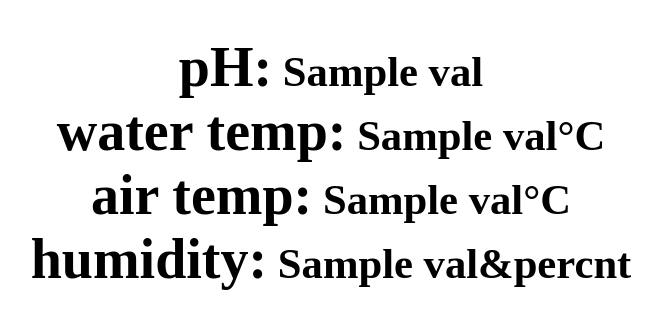
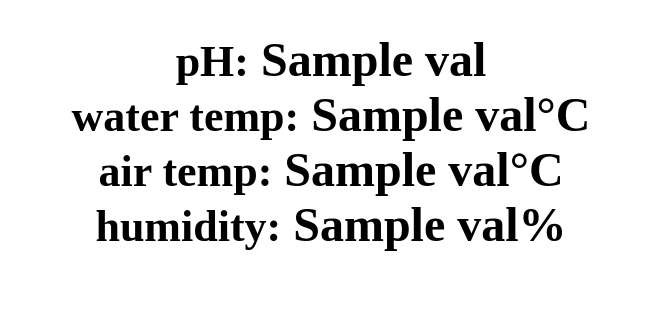
Before and after one commit to 1988kramer/hydro_system, a Python web app: template flask/templates/time.html in a window 1280 px wide. Shown: the top 329 px of the page, without its empty margins (309-971 px from the left). Run offline with Jinja, Linux system fonts and the light colour scheme; the template is opened without the code that fills it: most values are stand-ins (such as "Sample title", 1, 10 or a date in 2020).

Commit message:
debugging

```diff
--- a/flask/static/main2.css
+++ b/flask/static/main2.css
@@ -1,7 +1,7 @@
 h1 {
   color: black;
   text-align: center;
-  font-size: 44pt;
+  font-size: 36pt;
 }
 h2 {
   color: black;
--- a/flask/templates/time.html
+++ b/flask/templates/time.html
@@ -7,8 +7,8 @@
 
 <title>Hydro Dashboard</title>
 
-<h2><span style="font-size:56px">pH:</span> {{vals[0]}}<br>
-<span style="font-size:56px">water temp:</span> {{vals[1]}}&degC<br>
-<span style="font-size:56px">air temp:</span> {{vals[2]}}&degC<br>
-<span style="font-size:56px">humidity:</span> {{vals[3]}}&percnt</h2>
+<h1><span style="font-size:44px">pH:</span> {{vals[0]}}<br>
+	<span style="font-size:44px">water temp:</span> {{vals[1]}}&degC<br>
+	<span style="font-size:44px">air temp:</span> {{vals[2]}}&degC<br>
+	<span style="font-size:44px">humidity:</span> {{vals[3]}}&#37</h1>
 </html>
--- a/plotly/app.py
+++ b/plotly/app.py
@@ -74,11 +74,11 @@ def update_plots_live(n):
     pH_title = 'Water pH (current: %.2f)' % pH_filtered[-1,1]
     air_temp_title = 'Air Temperature (current: %.2f' % air_temp_filtered[-1,1]
     air_temp_title += deg_sign + 'C)'
-    humidity_title = 'Relative Humidity (current: %.2f' % temp_filtered[-1,1]
+    humidity_title = 'Relative Humidity (current: %.2f' % humidity_filtered[-1,1]
     humidity_title += deg_sign + '%)'
 
     # Create the graph with subplots
-    fig = plotly.subplots.make_subplots(rows=4, cols=1, vertical_spacing=0.2,
+    fig = plotly.subplots.make_subplots(rows=4, cols=1, vertical_spacing=0.1,
             subplot_titles=(water_temp_title, pH_title, air_temp_title, humidity_title))
     fig['layout']['margin'] = {
         'l': 30, 'r': 10, 'b': 30, 't': 30
@@ -163,6 +163,7 @@ def update_plots_live(n):
     fig.update_yaxes(title_text='pH',row=2,col=1)
     fig.update_yaxes(title_text='temperature (' + deg_sign + 'C)',row=3,col=1)
     fig.update_yaxes(title_text='Humidity (%)',row=4,col=1)
+    fig.update_layout(height=1200)
 
 
     return fig
```
